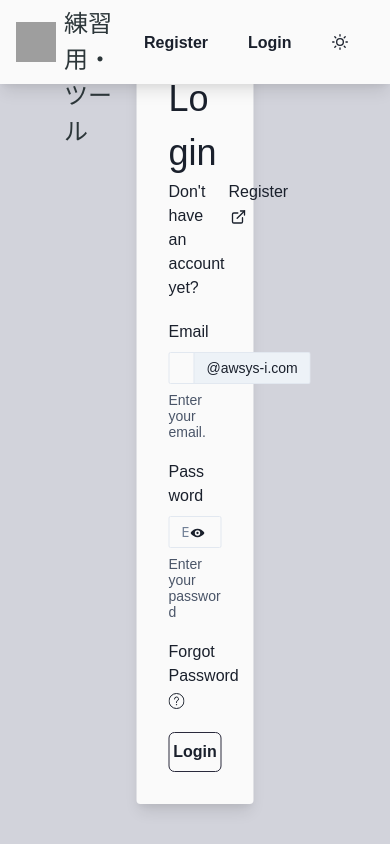
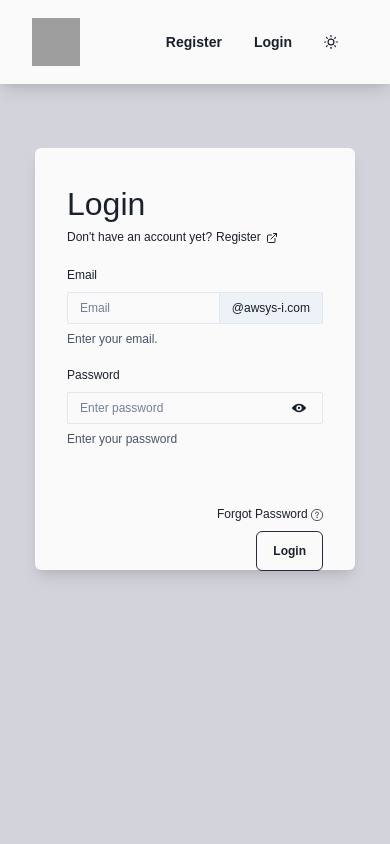
Before and after one commit to hernanjay/nihongo-app, a React (Vite) app: page /login in a window 390 px wide. Built offline with nearby package versions, Linux system fonts and the light colour scheme; no server answers; grey boxes are pictures that could not be loaded.

Commit message:
Started to add responsiveness to webpage

```diff
--- a/package.json
+++ b/package.json
@@ -24,6 +24,7 @@
     "react-dom": "^18.2.0",
     "react-icons": "^4.11.0",
     "react-router-dom": "^6.17.0",
+    "scroll-js": "^3.5.2",
     "sweetalert2": "^11.9.0"
   },
   "devDependencies": {
--- a/src/logic/context/KanaContext.jsx
+++ b/src/logic/context/KanaContext.jsx
@@ -2,6 +2,8 @@ import { useEffect } from "react";
 import { createContext, useReducer } from "react";
 
 export const KanaContext = createContext();
+
+const salt = "lmao";
 
 let initialState = {
   kanaData: [],
--- /dev/null
+++ b/src/logic/services/apiKana.jsx
@@ -0,0 +1,29 @@
+export async function fetchAllKana(kanaType) {
+  const res = await fetch(
+    `${import.meta.env.VITE_LOCALHOST_API}/api/alphabet/${kanaType}`
+  );
+  return res;
+}
+
+export async function fetchSpecificMode(kanaMode, kanaType) {
+  const res = await fetch(
+    `${import.meta.env.VITE_LOCALHOST_API}/api/alphabet/${kanaType}-${kanaMode}`
+  );
+  return res;
+}
+
+export async function fetchSpecificKana(kanaMode, kanaGroup, kanaType) {
+  const res = await fetch(
+    `${import.meta.env.VITE_LOCALHOST_API}/api/alphabet/kana-custom`,
+    {
+      method: "POST",
+      headers: { "Content-Type": "application/json" },
+      body: JSON.stringify({
+        mode: kanaMode,
+        group: kanaGroup,
+        type: kanaType,
+      }),
+    }
+  );
+  return res;
+}
--- a/src/ui/components/NavBar.jsx
+++ b/src/ui/components/NavBar.jsx
@@ -45,23 +45,23 @@ export default function NavBar() {
     <Flex
       position="fixed"
       bg={bg}
-      w="100%"
-      p={4}
       alignItems="center"
       gap="2"
       zIndex="5"
       boxShadow="lg"
       minH="10vh"
       maxH="10vh"
+      w="100%"
+      pl={{ base: "2em", lg: "2em" }}
     >
       <Image
-        boxSize="40px"
+        boxSize="3em"
         objectFit="cover"
         src="https://1.bp.blogspot.com/-0wXC6MMwTqs/Xrea7O9QSuI/AAAAAAABY1U/apyEhwKBcTws66j3jFVmQUD0dMvIO7GRwCNcBGAsYHQ/s400/study_school_jugyou_boy.png"
         alt="logo"
       />
       <Text
-        fontSize="2xl"
+        fontSize={{ base: "0", lg: "2em" }}
         onClick={() => {
           navigate("/");
         }}
@@ -126,6 +126,7 @@ export default function NavBar() {
           ) : (
             <>
               <Button
+                size={{ base: "sm", lg: "md" }}
                 variant="solid"
                 bg="transparent"
                 onClick={() => {
@@ -135,6 +136,7 @@ export default function NavBar() {
                 Register
               </Button>
               <Button
+                size={{ base: "sm", lg: "md" }}
                 variant="solid"
                 bg="transparent"
                 onClick={() => {
@@ -144,6 +146,7 @@ export default function NavBar() {
                 Login
               </Button>
               <Button
+                size={{ base: "sm", lg: "md" }}
                 data-testid="color-mode-toggle"
                 variant="solid"
                 bg="transparent"
--- a/src/ui/pages/kanas/KanaLayout.jsx
+++ b/src/ui/pages/kanas/KanaLayout.jsx
@@ -1,22 +1,18 @@
 import { useKanaContext } from "../../../logic/hooks/kana/useKanaContext";
 import { useEffect } from "react";
 import { useState } from "react";
-import {
-  Box,
-  Flex,
-  IconButton,
-  SimpleGrid,
-  Skeleton,
-  useToast,
-} from "@chakra-ui/react";
+import { Box, Flex, SimpleGrid, Skeleton } from "@chakra-ui/react";
 import KanaCards from "./KanaCards";
 import KanaSelectorTabSide from "./KanaSelectorTabSide";
 import Loader from "../../components/Loader";
-import { ArrowUpIcon } from "@chakra-ui/icons";
 import { useNavigate } from "react-router-dom";
+import {
+  fetchAllKana,
+  fetchSpecificMode,
+  fetchSpecificKana,
+} from "../../../logic/services/apiKana";
 
 function KanaLayout() {
-  const toast = useToast();
   const navigate = useNavigate();
   const {
     kanaData,
@@ -33,48 +29,19 @@ function KanaLayout() {
     async function fetchData() {
       let res;
       if (kanaType && kanaMode.length && kanaGroup.length) {
-        res = await fetch(
-          `${import.meta.env.VITE_LOCALHOST_API}/api/alphabet/kana-custom`,
-          {
-            method: "POST",
-            headers: { "Content-Type": "application/json" },
-            body: JSON.stringify({
-              mode: kanaMode,
-              group: kanaGroup,
-              type: kanaType,
-            }),
-          }
-        );
+        res = await fetchSpecificKana(kanaMode, kanaGroup, kanaType);
       } else if (kanaType && kanaMode.length && !kanaGroup.length) {
-        res = await fetch(
-          `${
-            import.meta.env.VITE_LOCALHOST_API
-          }/api/alphabet/${kanaType}-${kanaMode}`
-        );
+        res = await fetchSpecificMode(kanaMode, kanaType);
       } else if (kanaType && !kanaMode.length && !kanaGroup.length) {
-        res = await fetch(
-          `${import.meta.env.VITE_LOCALHOST_API}/api/alphabet/${kanaType}`
-        );
+        res = await fetchAllKana(kanaType);
       } else {
         navigate("/");
       }
 
       if (kanaType) {
         const json = await res.json();
-
-        if (!res.ok) {
-          toast({
-            title: "Session Failed",
-            position: "top",
-            description: json.error,
-            status: "error",
-            duration: 2500,
-            isClosable: true,
-          });
-        }
-        if (res.ok) {
-          kanaDispatch({ type: "dataReceived", payload: json });
-        }
+        if (!res.ok) console.error(json.error);
+        if (res.ok) kanaDispatch({ type: "dataReceived", payload: json });
       }
       setIsLoading(false);
     }
@@ -84,21 +51,9 @@ function KanaLayout() {
   return (
     <Box pt="10vh">
       <Loader isLoading={isLoading} />
-      <IconButton
-        position="fixed"
-        bottom="2.5vh"
-        right="2.5vw"
-        isRound={true}
-        variant="solid"
-        colorScheme="teal"
-        aria-label="Done"
-        fontSize="20px"
-        icon={<ArrowUpIcon />}
-        onClick={() => {
-          window.scrollTo({ top: 0, left: 0, behavior: "smooth" });
-        }}
-      />
       <Flex
+        position="relative"
+        id="kanaPageScroll"
         h="90vh"
         maxH="100vh"
         overflow="auto"
@@ -118,7 +73,7 @@ function KanaLayout() {
           <KanaSelectorTabSide key="Tabside" isLoading={isLoading} />
         </Box>
         <Box minW="62.5vw" ml="30vw">
-          <SimpleGrid columns={3} gap={10} py="2.5vh">
+          <SimpleGrid id="kanaBody" columns={3} gap="5vh" py="2.5vh">
             {kanaData.map((kana, index) => {
               return (
                 <Skeleton
--- a/src/ui/pages/login/Login.jsx
+++ b/src/ui/pages/login/Login.jsx
@@ -75,24 +75,25 @@ export default function Login() {
   return (
     <>
       {isLoading && <Loader isLoading={isLoading} />}
-      <Box position="relative" h="100vh">
-        <AbsoluteCenter w="30vw" axis="both">
+      <Box h={{ base: "85vh", lg: "100vh" }}>
+        <AbsoluteCenter w={{ base: "xs", lg: "lg" }} axis="both">
           <Card
             bg={bg}
             variant="elevated"
-            size="sm"
             boxShadow="lg"
-            px="5"
-            py="5"
+            h={{ base: "50vh", lg: "lg" }}
+            px={{ base: "0.75em", lg: "1em" }}
+            py={{ base: "0.75em", lg: "1em" }}
           >
             <CardBody>
               {/* Header */}
-              <Text fontSize="4xl">Login</Text>
+              <Text fontSize="2em">Login</Text>
               <Flex>
-                <Text fontSize="1xl" mr="1">
+                <Text fontSize={{ base: "0.75em", lg: "1em" }} mr="1">
                   Don't have an account yet?
                 </Text>
                 <Link
+                  fontSize={{ base: "0.75em", lg: "1em" }}
                   onClick={() => {
                     navigate("/register");
                   }}
@@ -104,7 +105,9 @@ export default function Login() {
               {/* Login Input */}
               <form onSubmit={handleSubmit}>
                 <FormControl>
-                  <FormLabel mt="5">Email</FormLabel>
+                  <FormLabel fontSize={{ base: "0.75em", lg: "1em" }} mt="5">
+                    Email
+                  </FormLabel>
                   <Popover
                     returnFocusOnClose={false}
                     autoFocus={false}
@@ -116,6 +119,7 @@ export default function Login() {
                     <PopoverTrigger>
                       <InputGroup size="sm">
                         <Input
+                          fontSize={{ base: "0.75em", lg: "1em" }}
                           id="login-username-input"
                           placeholder="Email"
                           colorScheme="blackAlpha"
@@ -123,20 +127,27 @@ export default function Login() {
                           value={email}
                           onChange={(e) => setEmail(e.target.value)}
                         />
-                        <InputRightAddon children="@awsys-i.com" />
+                        <InputRightAddon
+                          fontSize={{ base: "0.75em", lg: "1em" }}
+                          children="@awsys-i.com"
+                        />
                       </InputGroup>
                     </PopoverTrigger>
                     <PopoverContent bg={highlight} w="fit-content">
                       <PopoverArrow bg={highlight} />
-                      <PopoverBody fontSize="1vw">
+                      <PopoverBody fontSize={{ base: "0.75em", lg: "1em" }}>
                         {<ChevronRightIcon mr="1" />}Email field is empty
                       </PopoverBody>
                     </PopoverContent>
                   </Popover>
-                  <FormHelperText>Enter your email.</FormHelperText>
+                  <FormHelperText fontSize={{ base: "0.75em", lg: "1em" }}>
+                    Enter your email.
+                  </FormHelperText>
 
                   {/* Password Input */}
-                  <FormLabel mt="5">Password</FormLabel>
+                  <FormLabel fontSize={{ base: "0.75em", lg: "1em" }} mt="5">
+                    Password
+                  </FormLabel>
                   <Popover
                     returnFocusOnClose={false}
                     autoFocus={false}
@@ -149,6 +160,7 @@ export default function Login() {
                     <PopoverTrigger>
                       <InputGroup size="sm">
                         <Input
+                          fontSize={{ base: "0.75em", lg: "1em" }}
                           id="login-password-input"
                           type={show ? "text" : "password"}
                           placeholder="Enter password"
@@ -168,17 +180,23 @@ export default function Login() {
                     </PopoverTrigger>
                     <PopoverContent bg={highlight} w="fit-content">
                       <PopoverArrow bg={highlight} />
-                      <PopoverBody fontSize="1vw">
+                      <PopoverBody fontSize={{ base: "0.75em", lg: "1em" }}>
                         {<ChevronRightIcon mr="2" />}Password field is empty.
                       </PopoverBody>
                     </PopoverContent>
                   </Popover>
-                  <FormHelperText mb="5">Enter your password</FormHelperText>
+                  <FormHelperText
+                    fontSize={{ base: "0.75em", lg: "1em" }}
+                    mb={{ base: "7vh", lg: "7vh" }}
+                  >
+                    Enter your password
+                  </FormHelperText>
 
                   {/* Forgot password */}
                   <Flex>
                     <Spacer />
                     <Link
+                      fontSize={{ base: "0.75em", lg: "1em" }}
                       onClick={() => {
                         navigate("/recovery");
                       }}
@@ -189,10 +207,11 @@ export default function Login() {
                   <Flex>
                     <Spacer />
                     <Button
+                      fontSize={{ base: "xs", lg: "md" }}
                       data-testid="login-button"
                       variant="outline"
                       borderColor={border}
-                      mt={5}
+                      mt={{ base: "1vh", lg: "2vh" }}
                       type="submit"
                       isDisabled={isLoading}
                     >
--- a/src/ui/pages/questions/QuestionOption.jsx
+++ b/src/ui/pages/questions/QuestionOption.jsx
@@ -13,7 +13,7 @@ const QuestionOption = ({
   answer,
   hasSubmit,
 }) => {
-  const border = useColorModeValue("dark.100", "light.400");
+  const { border } = ThemeColors();
   // get the index of the selected option
   const isSelected = selectedOption.index === index;
   // Check if already submit and selected option equal to answer
```
Also changed, not shown: src/ui/components/ContextWrapper.jsx (+4 -4 lines), src/ui/pages/kanas/KanaCards.jsx (+27 -36 lines), src/ui/pages/questions/QuestionItem.jsx (+1 -8 lines), 1 other file (tests, documents, lock files or other folders).
